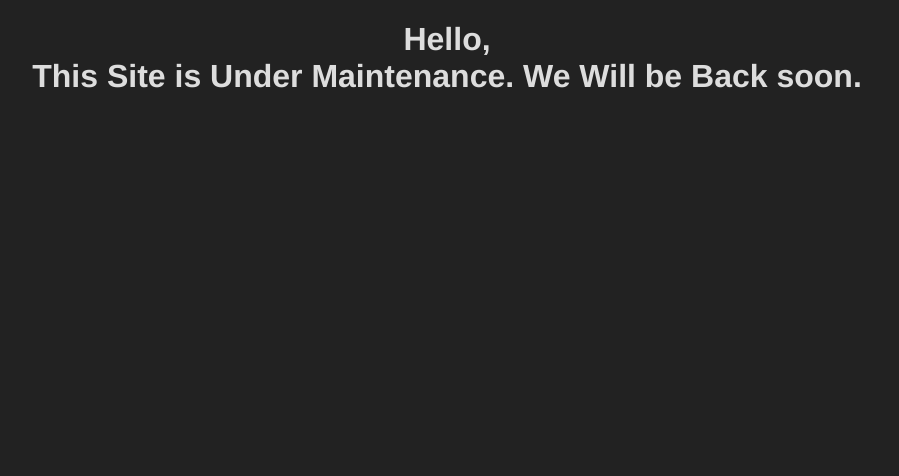
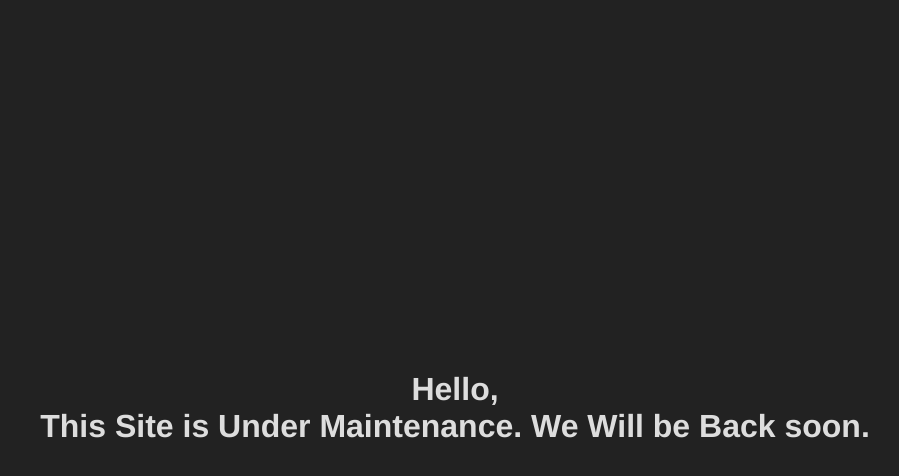
Before and after one commit to Kavengers/Kavengers.github.io, a plain HTML site: page index.html in a window 1280 px wide. Shown: the whole page, without its empty margins (193-1092 px from the left). Drawn offline with Linux system fonts and the light colour scheme.

Commit message:
Update index.css

```diff
--- a/index.css
+++ b/index.css
@@ -5,3 +5,11 @@ text-align:center;
 font-family: 'Helvetica';
 color:#ddd
 }
+.row
+{
+  display:flex;
+  height:100vh;
+  width:100vw;
+  align-items:center;
+  justify-content:center
+}
```
